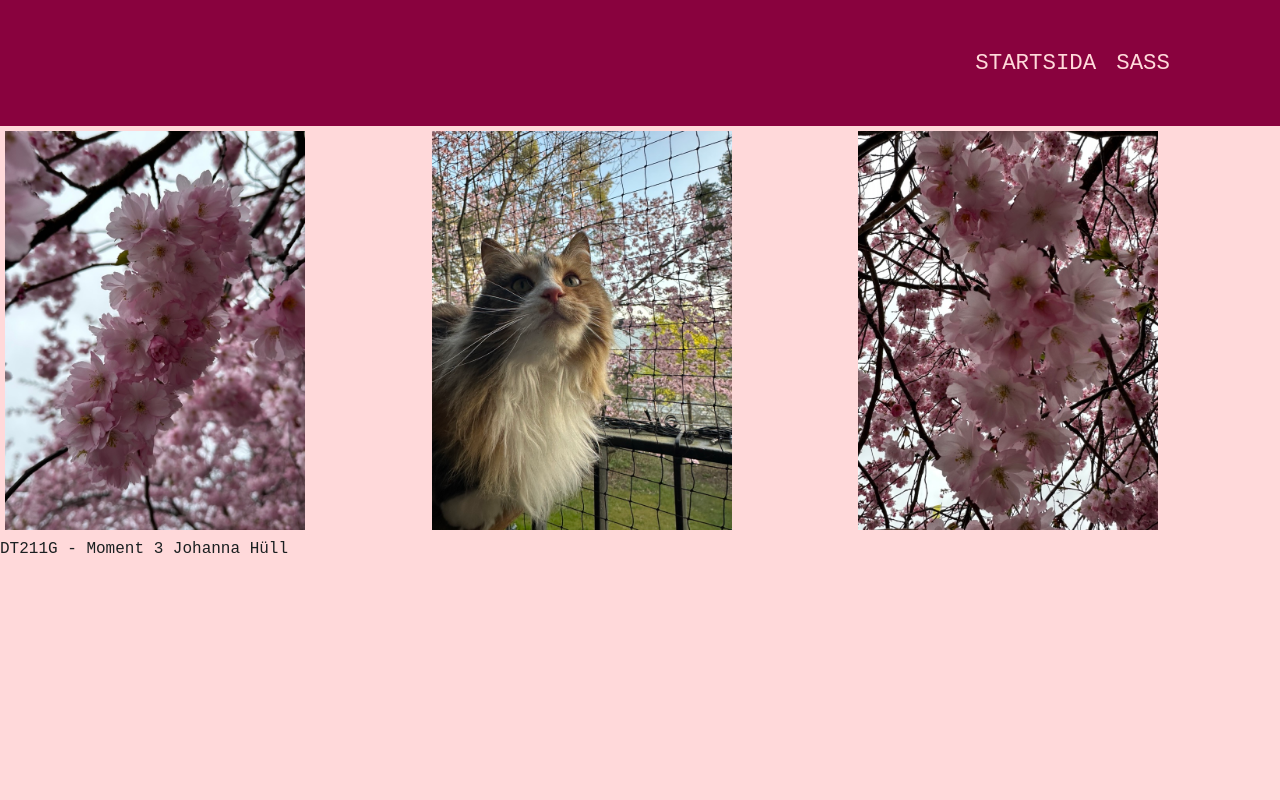
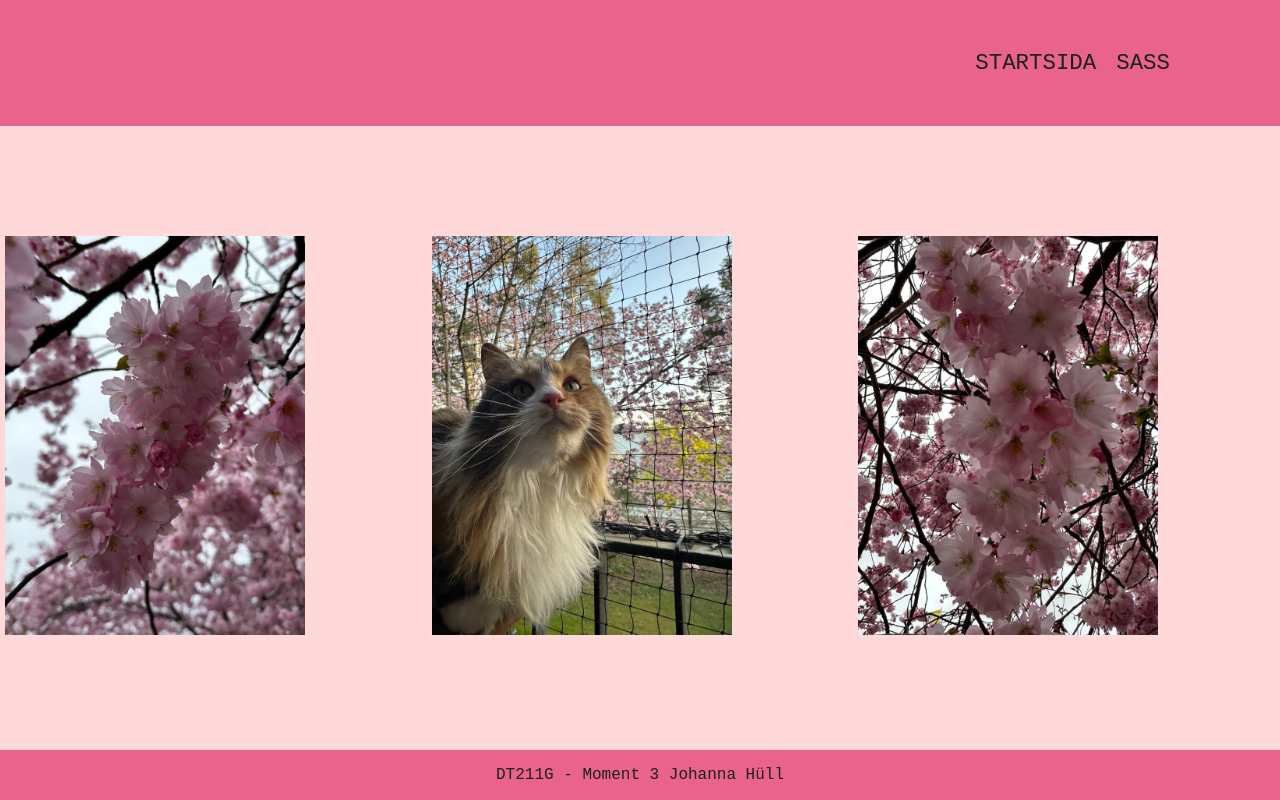
Before and after one commit to weirdiful/Moment-3, a website built with Parcel: page src/index.html in a window 1280 px wide. Built offline with nearby package versions, Linux system fonts and the light colour scheme.

Commit message:
footer fix

```diff
--- a/src/css/_base.scss
+++ b/src/css/_base.scss
@@ -3,11 +3,11 @@ $font-stack: 'courier new', courier, monospace;
 
 
 
-$light-pink: #FFD9DA;
-$dark-pink:#EA638C;
-$darker-pink:#89023E;
-$grey:#30343F;
-$dark-grey: #1B2021;
+// $light-pink: #FFD9DA;
+// $dark-pink:#EA638C;
+// $darker-pink:#89023E;
+// $grey:#30343F;
+// $dark-grey: #1B2021;
 
 :root {
     --bg-color: #1B2021;
--- a/src/css/style.scss
+++ b/src/css/style.scss
@@ -14,7 +14,14 @@
         line-height: 1.2rem;
 }
 
-body {
+@mixin button {
+
+}
+
+html, body {
+    height: 100%;
+    display: flex;
+    flex-direction: column;
     margin: 0;
     padding: 0;
     font: 100% base.$font-stack;
@@ -23,15 +30,16 @@ body {
 }
 
 .header {
+    margin-bottom: auto;
     display: flex;
     position: relative;
-    background-color: base.$darker-pink;
-    width: 100vw;
+    background-color: var(--secondary-color);
+    width: 100%;
     padding: 50px;
     justify-content: flex-end;
     align-items: center;
     a {
-        color: base.$light-pink;
+        color: var(--text-color);
         font-size: 1.4rem;
         text-decoration: none;
 
@@ -45,17 +53,19 @@ body {
 .footer {
     display: flex;
     position: relative;
-    background-color: base.$darker-pink;
-    width: 100vw;
+    background-color: var(--secondary-color);
+    height: 50px;
+    width: 100%;
     padding: 20px;
     justify-content: center;
     align-items: center;
+    margin-top: auto;
 }
 
 
 .photos {
     display: flex;
-    column{
+    column {
         flex: 33.33%;
         padding: 5px;
     }
--- a/src/index.html
+++ b/src/index.html
@@ -33,6 +33,6 @@
 </div>
 
 
-<footer> DT211G - Moment 3 Johanna Hüll</footer>
+<footer class="footer"> DT211G - Moment 3 Johanna Hüll</footer>
 </body>
 </html>
```
Also changed, not shown: src/sass.html (+1 -1 lines), dist/index.html, dist/sass.html, 2 other files.
